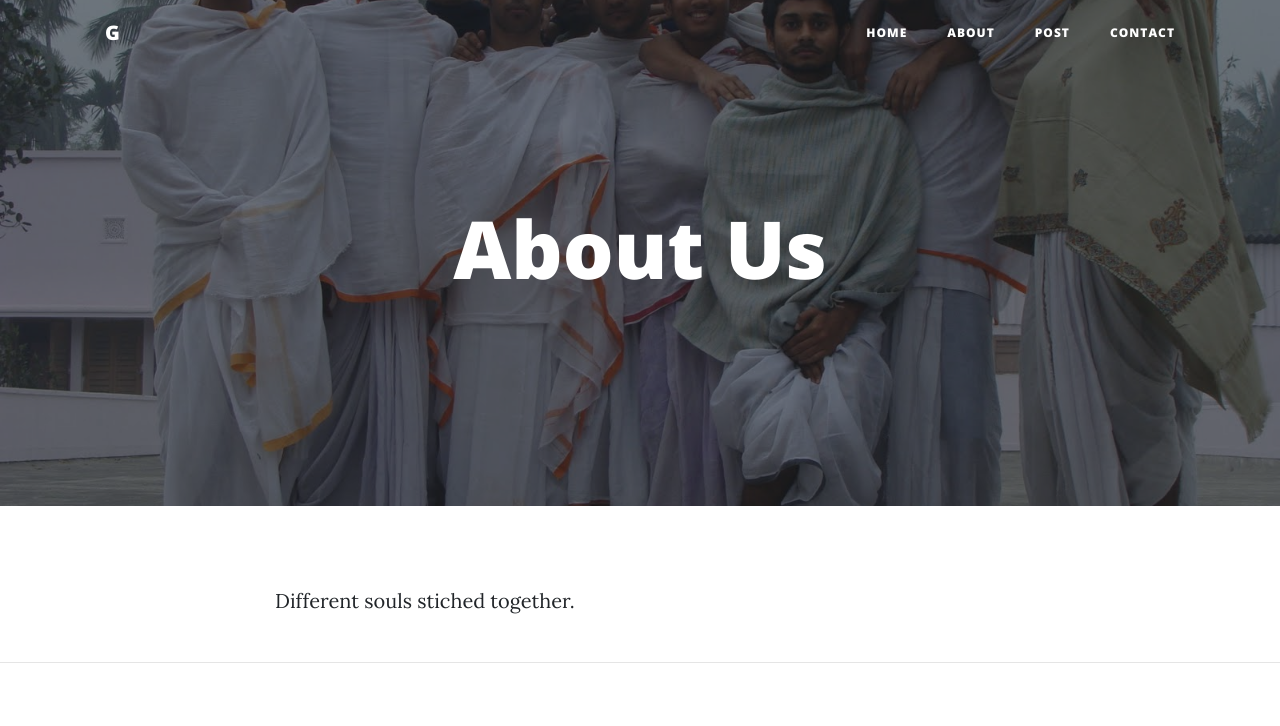
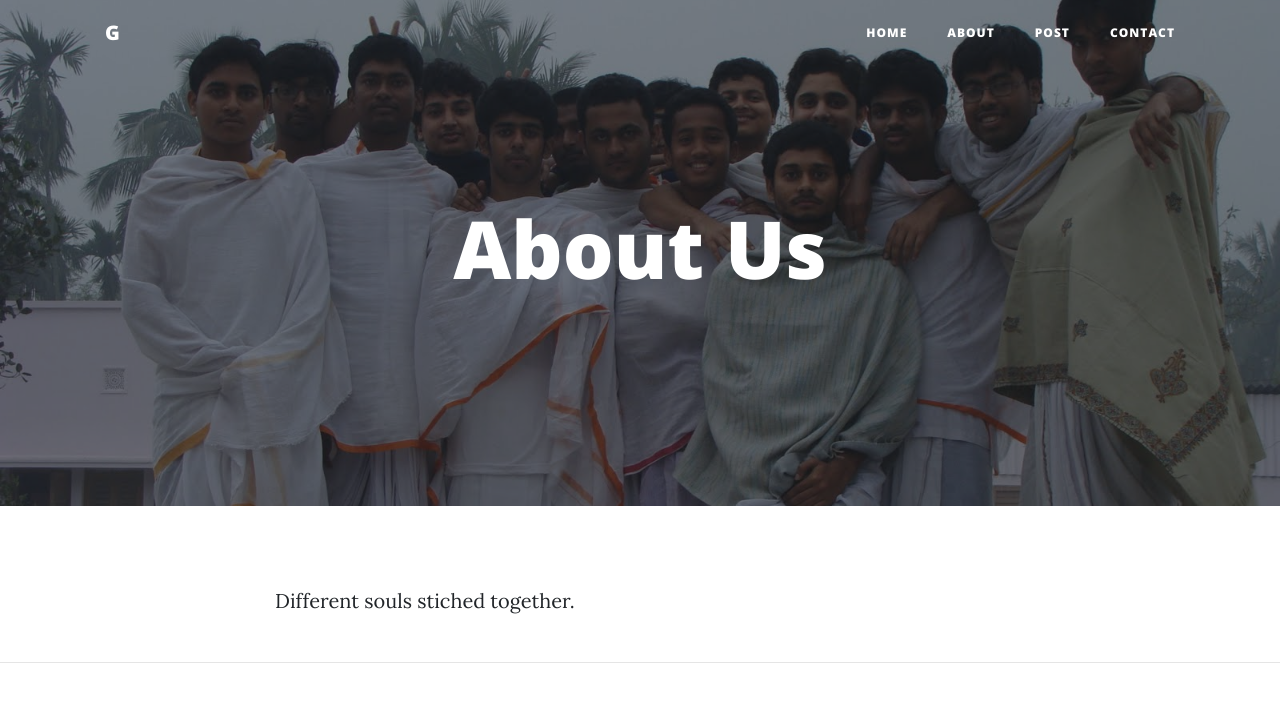
Before and after one commit to fadikar/gurukul.github.io, a website: page about.html in a window 1280 px wide. Shown: the top 726 px of the page. Drawn offline with nearby package versions, Linux system fonts and the light colour scheme.

Commit message:
resize about img

```diff
--- a/about.html
+++ b/about.html
@@ -53,7 +53,7 @@
     </nav>
 
     <!-- Page Header -->
-    <header class="masthead" style="background-image: url('img/GURUS.jpg')">
+    <header class="masthead" style="background-image: url('img/GURUS_cropped.jpg')">
       <div class="overlay"></div>
       <div class="container">
         <div class="row">
```
Also changed, not shown: img/GURUS_cropped.jpg (added).
